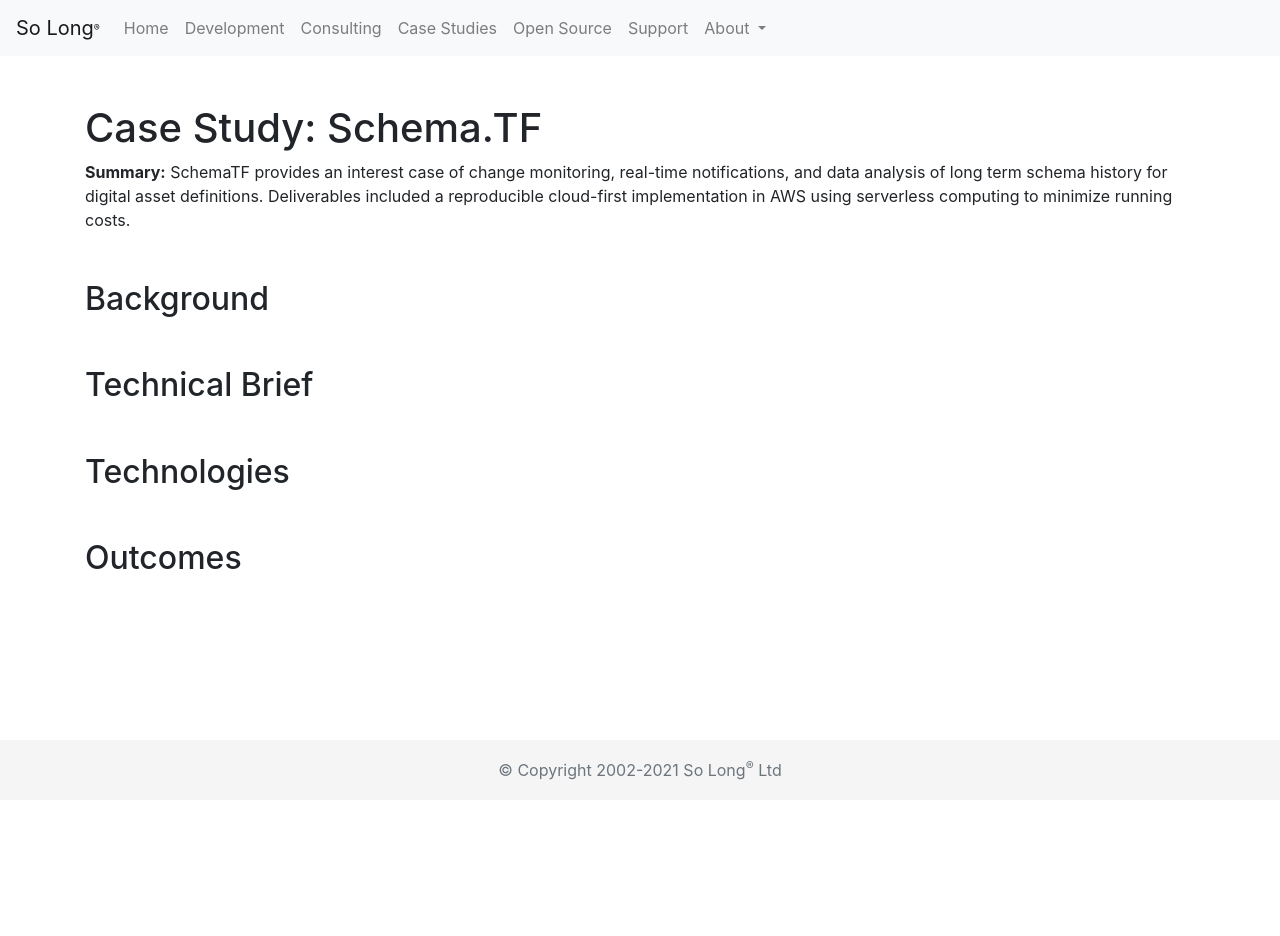
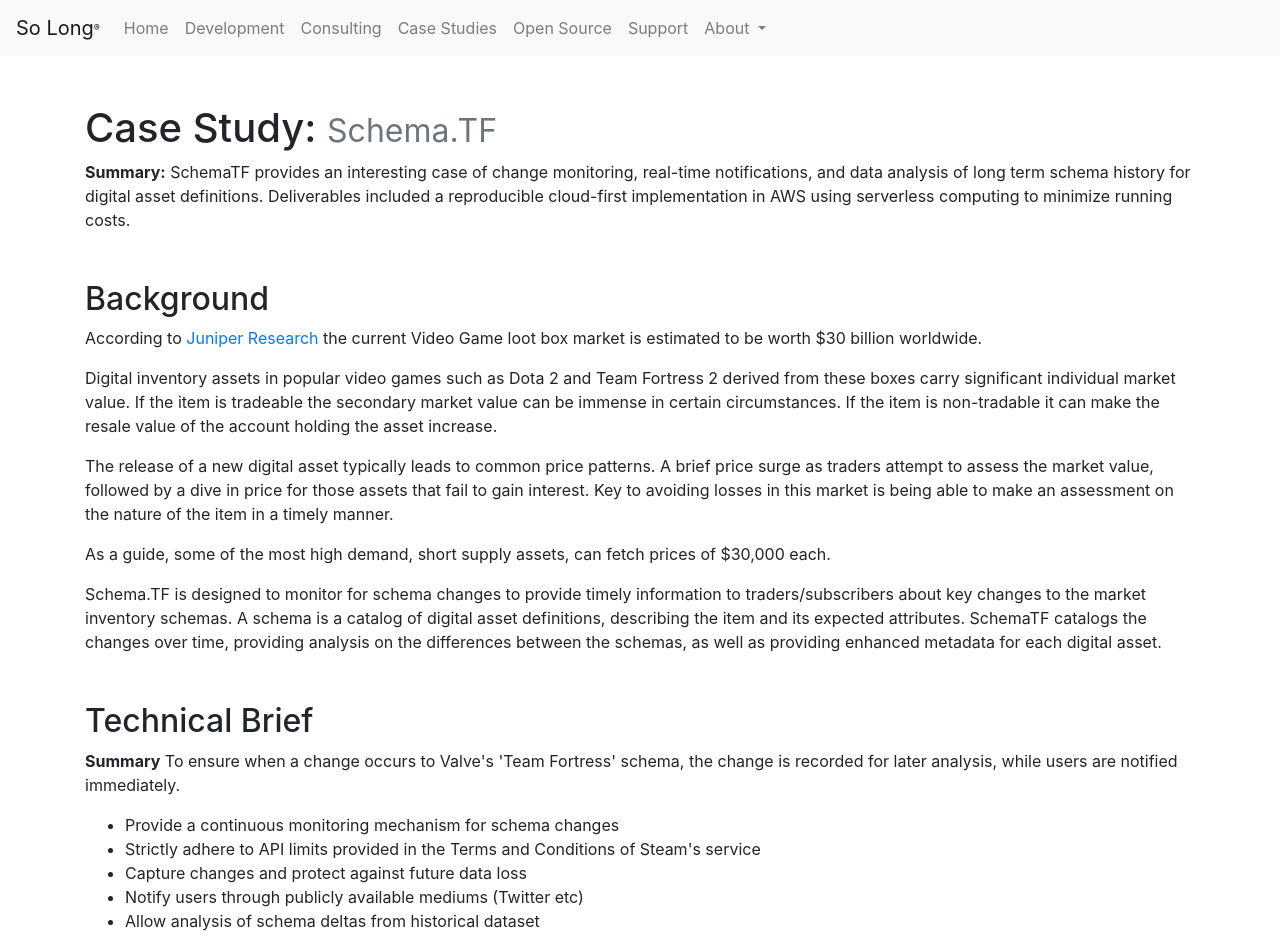
Before and after one commit to solong/solong.github.io, an Angular app: page /case-studies/schematf in a window 1280 px wide. Shown: the top 936 px of the page. Before the commit the page ends 800 px from the top, so only its background shows below. Built offline with nearby package versions, Linux system fonts and the light colour scheme.

Commit message:
case studies update

```diff
--- a/src/app/case-hatf2/case-hatf2.component.html
+++ b/src/app/case-hatf2/case-hatf2.component.html
@@ -1,5 +1,7 @@
 <h1 class="mt-5">Case Study: HatF2</h1>
 
+We're sorry, this content is not public yet.
+<!--
 <h2 class="mt-5">Background</h2>
 
 <h2 class="mt-5">Technical Brief</h2>
@@ -7,3 +9,4 @@
 <h2 class="mt-5">Technologies</h2>
 
 <h2 class="mt-5">Outcomes</h2>
+-->
--- a/src/app/case-quoteme/case-quoteme.component.html
+++ b/src/app/case-quoteme/case-quoteme.component.html
@@ -1,5 +1,5 @@
 <h1 class="mt-5">Case Study: QuoteMe</h1>
-
+<!--
 <h2 class="mt-5">Background</h2>
 
 <h2 class="mt-5">Technical Brief</h2>
@@ -7,3 +7,7 @@
 <h2 class="mt-5">Technologies</h2>
 
 <h2 class="mt-5">Outcomes</h2>
+
+-->
+
+We're sorry, this content is not public yet.
--- a/src/app/case-schematf/case-schematf.component.html
+++ b/src/app/case-schematf/case-schematf.component.html
@@ -1,13 +1,54 @@
-<h1 class="mt-5">Case Study: Schema.TF</h1>
+<h1 class="mt-5">Case Study: <small class="text-muted">Schema.TF</small></h1>
 
-<strong>Summary:</strong> SchemaTF provides an interest case of change monitoring, real-time notifications,
+<strong>Summary:</strong> SchemaTF provides an interesting case of change monitoring, real-time notifications,
 and data analysis of long term schema history for digital asset definitions. Deliverables included a reproducible cloud-first implementation in AWS
 using serverless computing to minimize running costs.
 
 <h2 class="mt-5">Background</h2>
 
+<p>According to <a href="https://www.juniperresearch.com/press/press-releases/loot-boxes-and-skins-gambling">Juniper
+    Research</a> the current
+    Video Game loot box market is estimated to be worth $30 billion worldwide.</p>
+
+<p>Digital inventory assets in popular video games such as Dota 2 and Team Fortress 2 derived from these boxes carry
+    significant
+    individual market value. If the item is tradeable the secondary market value can be immense in certain
+    circumstances.
+    If the item is non-tradable it can make the resale value of the account holding the asset increase.</p>
+<p>The release of a new digital asset typically leads to common price patterns. A brief price surge as
+    traders attempt to assess the market value, followed by a dive in price for those assets that fail to gain interest.
+    Key to avoiding losses in this market is being able to make an assessment on the nature of the item in a timely
+    manner.</p>
+<p>As a guide, some of the most high demand, short supply assets, can fetch prices of $30,000 each.</p>
+
+<p>Schema.TF is designed to monitor for schema changes to provide timely information to traders/subscribers
+    about key changes to the market inventory schemas. A schema is a catalog of digital asset definitions, describing
+    the
+    item and its expected attributes. SchemaTF catalogs the changes over time, providing analysis on the differences
+    between the
+    schemas, as well as providing enhanced metadata for each digital asset.</p>
+
 <h2 class="mt-5">Technical Brief</h2>
 
+<p><strong>Summary</strong> To ensure when a change occurs to Valve's 'Team Fortress' schema, the change is recorded for
+    later analysis, while users are notified immediately.</p>
+<ul>
+    <li>Provide a continuous monitoring mechanism for schema changes</li>
+    <li>Strictly adhere to API limits provided in the Terms and Conditions of Steam's service</li>
+    <li>Capture changes and protect against future data loss</li>
+    <li>Notify users through publicly available mediums (Twitter etc)</li>
+    <li>Allow analysis of schema deltas from historical dataset</li>
+    <li>Provide authenticated intermediary data API with appropriately rate limits</li>
+    <li>Web Interface for management of backend services and display of key information</li>
+    <li>Integration with Steam Authentication</li>
+    <li>Item desirability score based on key attributes to alert to potential high value assets</li>
+</ul>
+
+<!--
 <h2 class="mt-5">Technologies</h2>
 
+A number of technologies were key to the delivery of this system.
+
+
 <h2 class="mt-5">Outcomes</h2>
+-->
```
